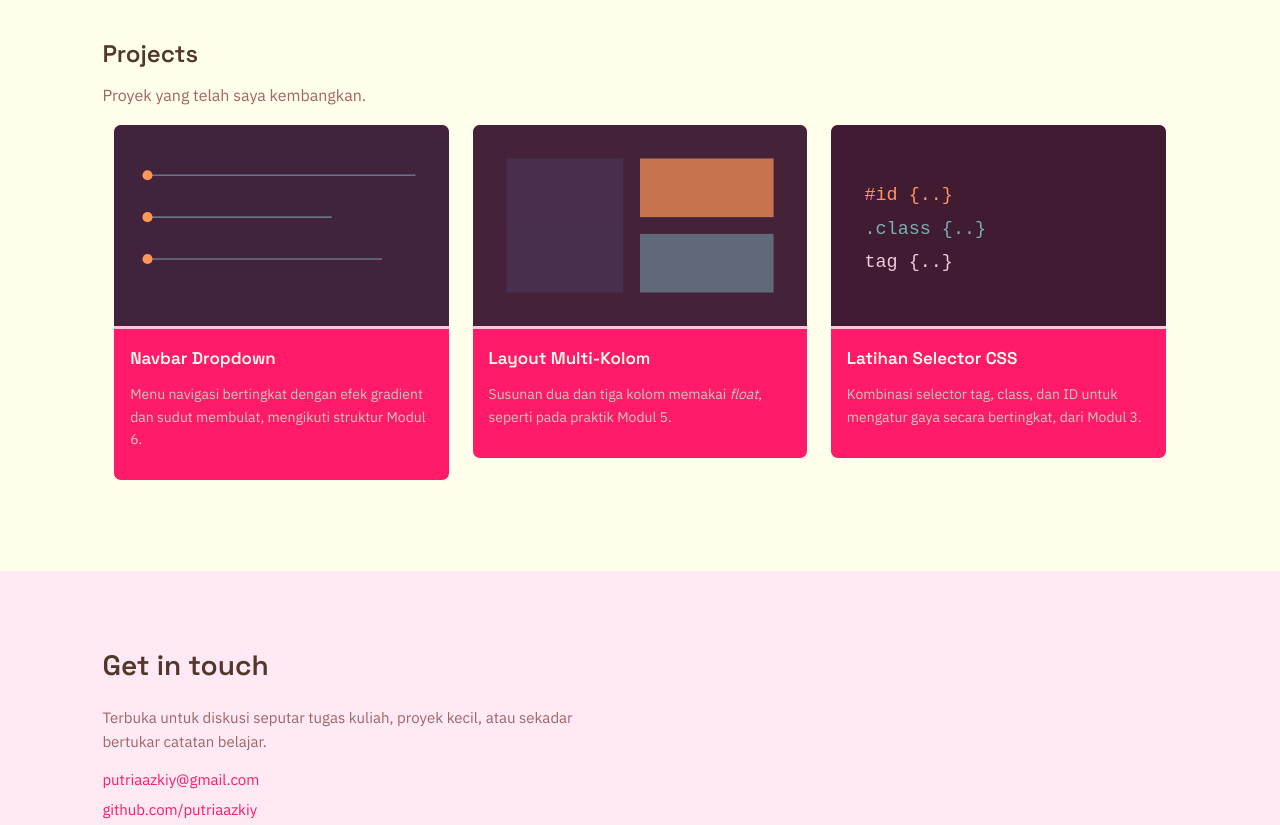
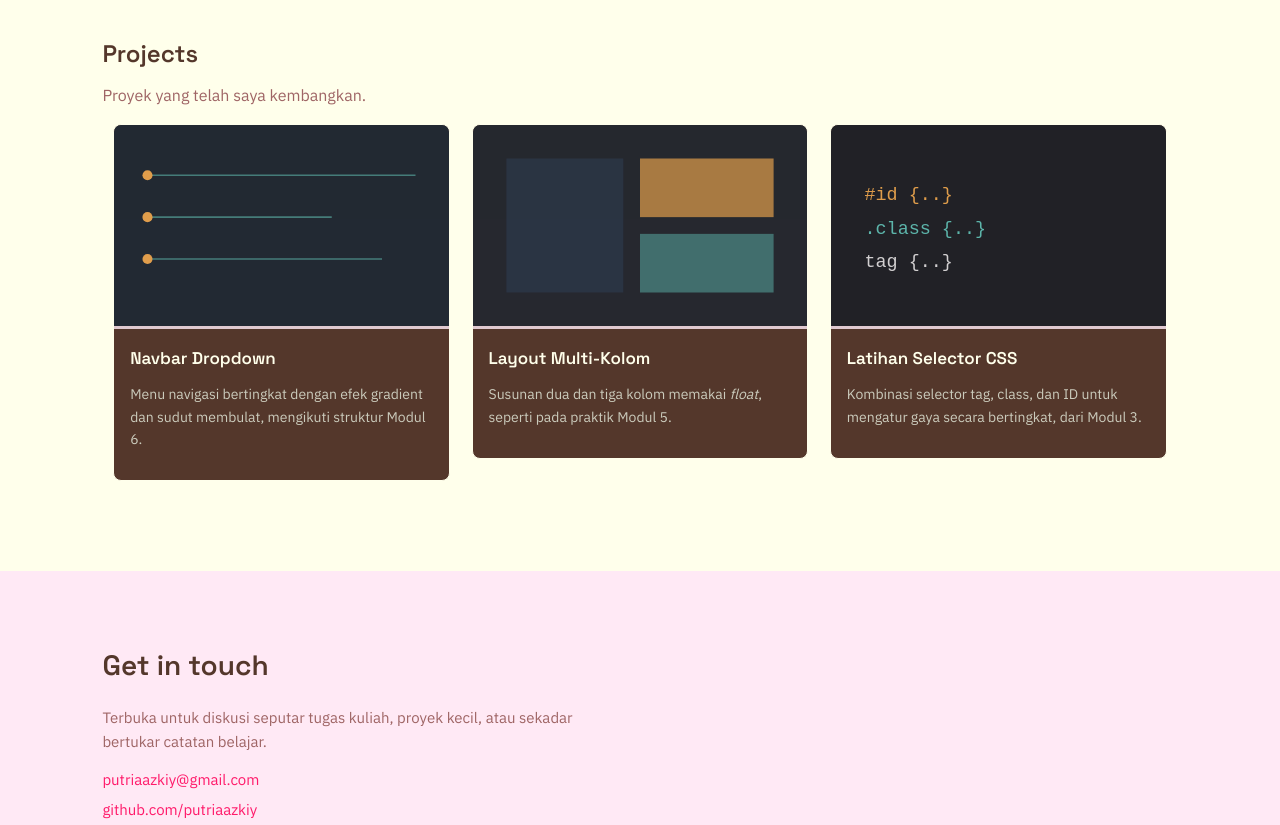
Before and after one commit to putriaazkiy/portfolio, a plain HTML site: page portfolio_putri.html in a window 1280 px wide. Shown: the part 1560-2385 px from the top of the page. Drawn offline with Linux system fonts and the light colour scheme.

Commit message:
memperbaiki  portfolio di portfolio_putri.html

```diff
--- a/portfolio_putri.html
+++ b/portfolio_putri.html
@@ -157,7 +157,7 @@
     float:left;
     width:31.33%;
     margin:0 1% 20px 1%;
-    background:var(--accent);
+    background:var(--surface);
     border:1px solid var(--bg-alt);
     border-radius:var(--radius);
     overflow:hidden;
```
